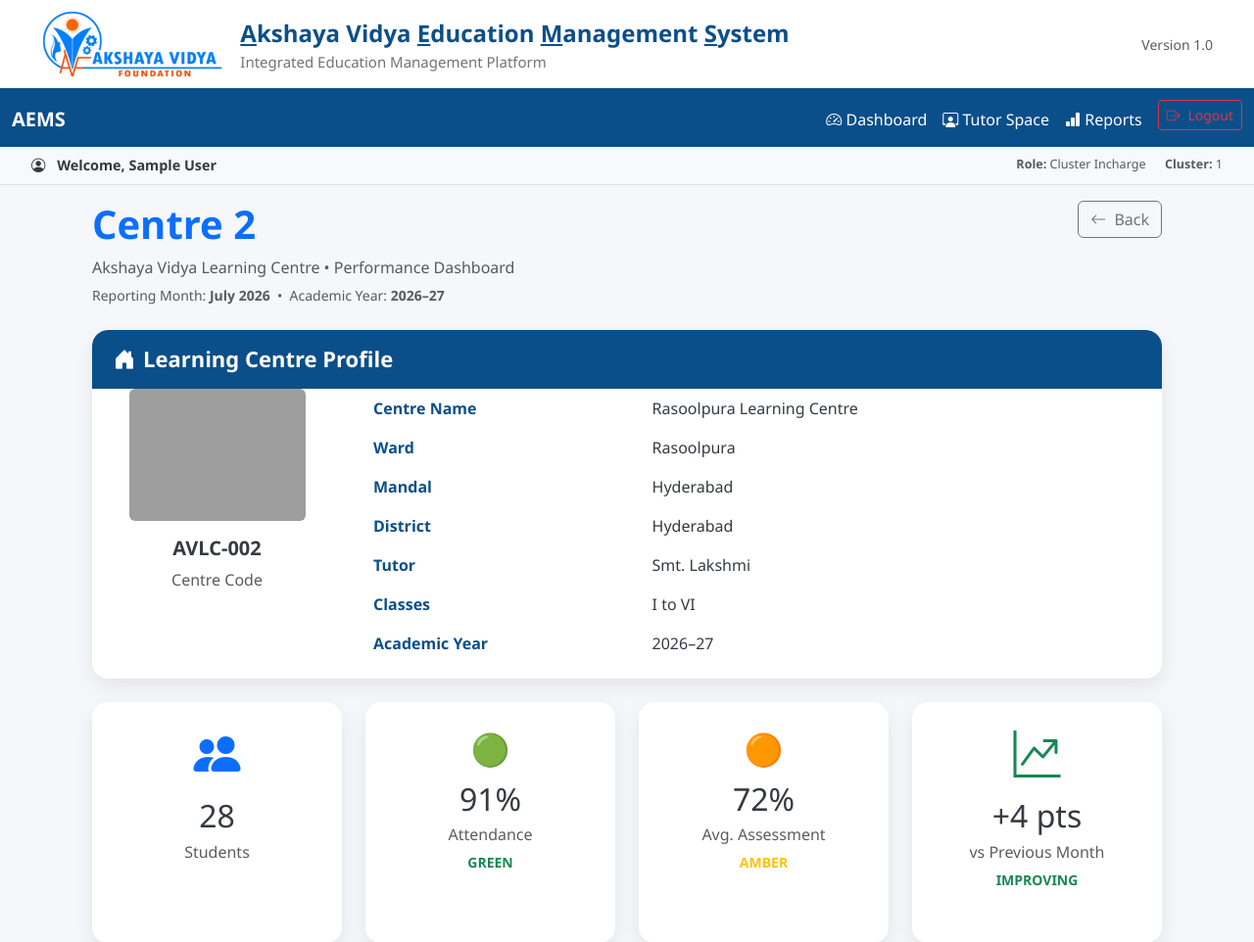
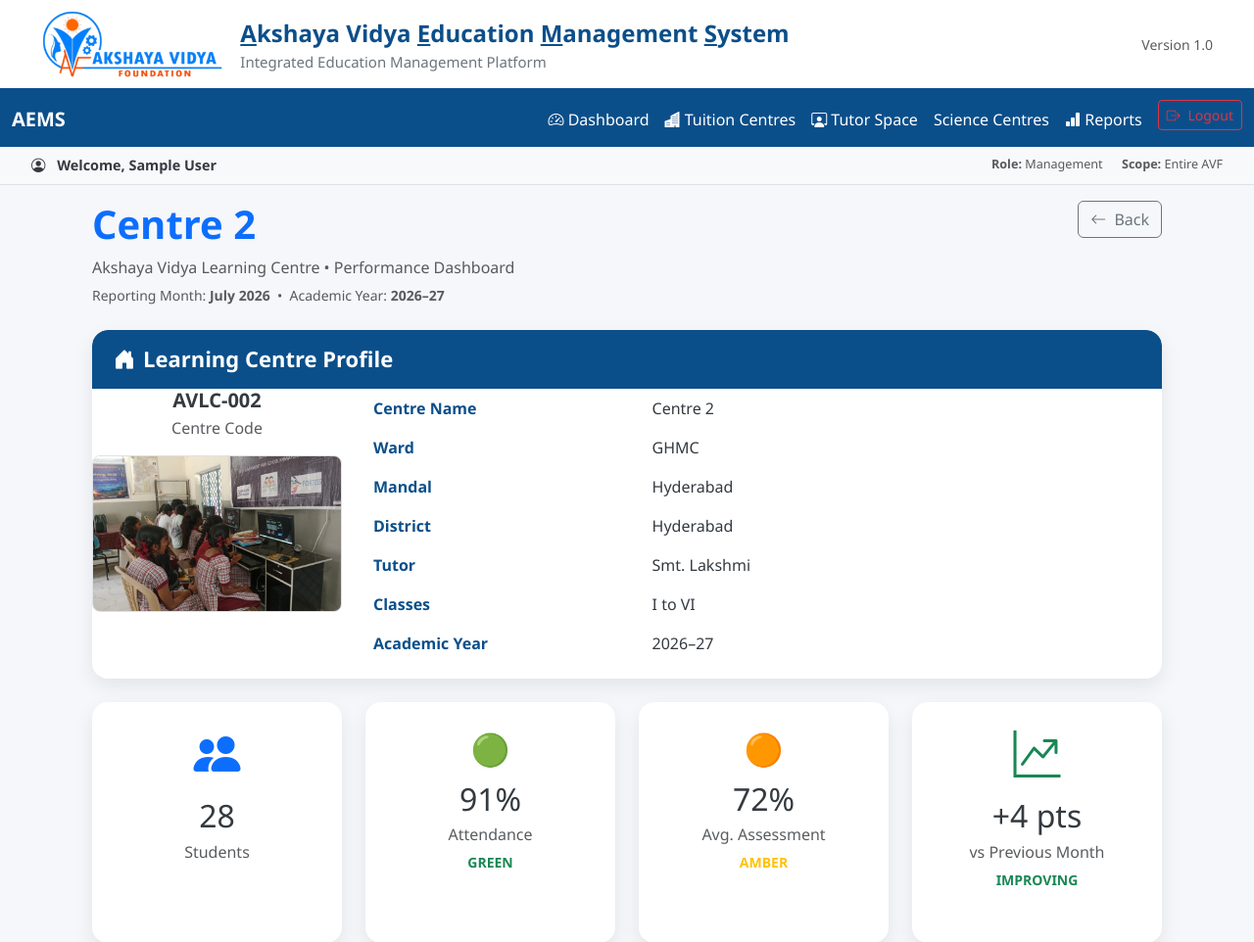
Before and after one commit to tumulururamesh/eems, a Flask app: page /centre/1 in a window 1280 px wide. Shown: the top 962 px of the page at 98% size. Run offline with Flask 3, Linux system fonts and the light colour scheme; the visitor is signed in with stand-in values (Sample User, id 1); grey boxes are pictures that could not be loaded.

Commit message:
Complete AEMS role access updates

```diff
--- a/app.py
+++ b/app.py
@@ -159,7 +159,7 @@
                 return redirect(f"/segment/{user['segment']}")
 
             elif user["role"] == "cluster_incharge":
-                return redirect("/cluster-dashboard")
+                return redirect(f"/cluster-dashboard/{user['cluster']}")
 
             elif user["role"] == "tutor":
                 return redirect("/centre/2")
@@ -201,12 +201,22 @@
     )
 
 
-@app.route("/cluster-dashboard")
+@app.route("/cluster-dashboard/<int:cluster_id>")
 @login_required
-def cluster_dashboard():
-
-    if session.get("role") != "cluster_incharge":
+def cluster_dashboard(cluster_id):
+
+    allowed_roles = [
+        "management",
+        "programme_director",
+        "operational_head",
+        "segment_incharge",
+        "cluster_incharge"
+    ]
+
+    if session.get("role") not in allowed_roles:
         return redirect("/dashboard")
+
+
 
     cluster = {
         "name": "Cluster 1",
--- a/static/css/style.css
+++ b/static/css/style.css
@@ -939,6 +939,18 @@
     font-size: 0.9rem;
 }
 
+.centre-photo {
+    width: 100%;
+    max-width: 280px;
+    height: 160px;
+    object-fit: cover;
+    border-radius: 8px;
+    border: 1px solid #dee2e6;
+}
+
+
+
+
 /***********************************************************************
 DEVELOPER NOTES
 
--- a/templates/platform/home.html
+++ b/templates/platform/home.html
@@ -54,8 +54,8 @@
                         attendance and assessment.
                     </p>
 
-                    <a href="/vidya-vikasam"
-                       class="btn btn-primary">
+                    <a href="/zone-dashboard"
+                        class="btn btn-primary">
 
                         Open Programme
 
--- a/templates/segment/segment_dashboard.html
+++ b/templates/segment/segment_dashboard.html
@@ -364,8 +364,8 @@
 
                             <td class="text-center">
 
-                                <a href="/cluster-dashboard"
-                                   class="btn btn-sm btn-outline-primary">
+                                <a href="{{ url_for('cluster_dashboard', cluster_id=cluster.id) }}"
+                                class="btn btn-sm btn-outline-primary">
 
                                     View Cluster
 
--- a/templates/vidya_vikasam/centre_dashboard.html
+++ b/templates/vidya_vikasam/centre_dashboard.html
@@ -76,19 +76,18 @@
 
                 <div class="col-md-3 text-center">
 
-                    <img
-                        src="{{ url_for('static',
-                        filename='images/centre.png') }}"
-                        class="img-fluid rounded mb-3"
-                        style="max-width:180px;">
-
-                    <h5 class="fw-bold">
+                    <h5 class="fw-bold mb-1">
                         AVLC-002
                     </h5>
 
-                    <p class="text-muted">
+                    <p class="text-muted mb-3">
                         Centre Code
                     </p>
+
+                    <img
+                        src="{{ url_for('static', filename='images/school.jpg') }}"
+                        alt="Centre 2"
+                        class="centre-photo">
 
                 </div>
 
@@ -101,12 +100,12 @@
 
                         <tr>
                             <th width="30%">Centre Name</th>
-                            <td>Rasoolpura Learning Centre</td>
+                            <td>Centre 2 </td>
                         </tr>
 
                         <tr>
                             <th>Ward</th>
-                            <td>Rasoolpura</td>
+                            <td>GHMC</td>
                         </tr>
 
                         <tr>
```
Also changed, not shown: static/images/school.jpg (added).
